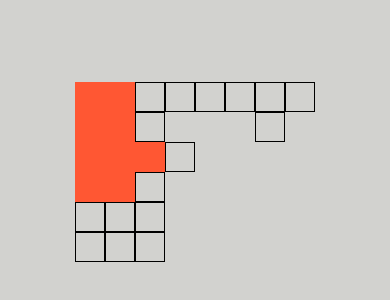
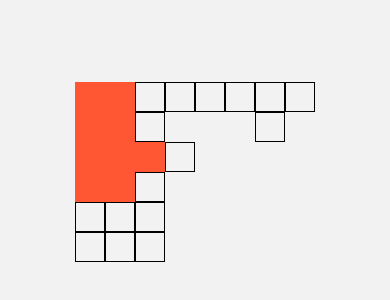
Before and after one commit to Infernale-Stube/Tebble, a React Native app: screen /Game in a window 390 px wide. Shown: the part 250-550 px from the top of the page. Built offline with nearby package versions, Linux system fonts and the light colour scheme.

Commit message:
Refactor: updated global background color

```diff
--- a/styles/globalStyles.js
+++ b/styles/globalStyles.js
@@ -3,7 +3,7 @@ import { StyleSheet } from 'react-native';
 const globalStyles = StyleSheet.create({
   container: {
     flex: 1,
-    backgroundColor: '#D2D2CF',
+    backgroundColor: '#FFFFF',
   },
 });
 
```
